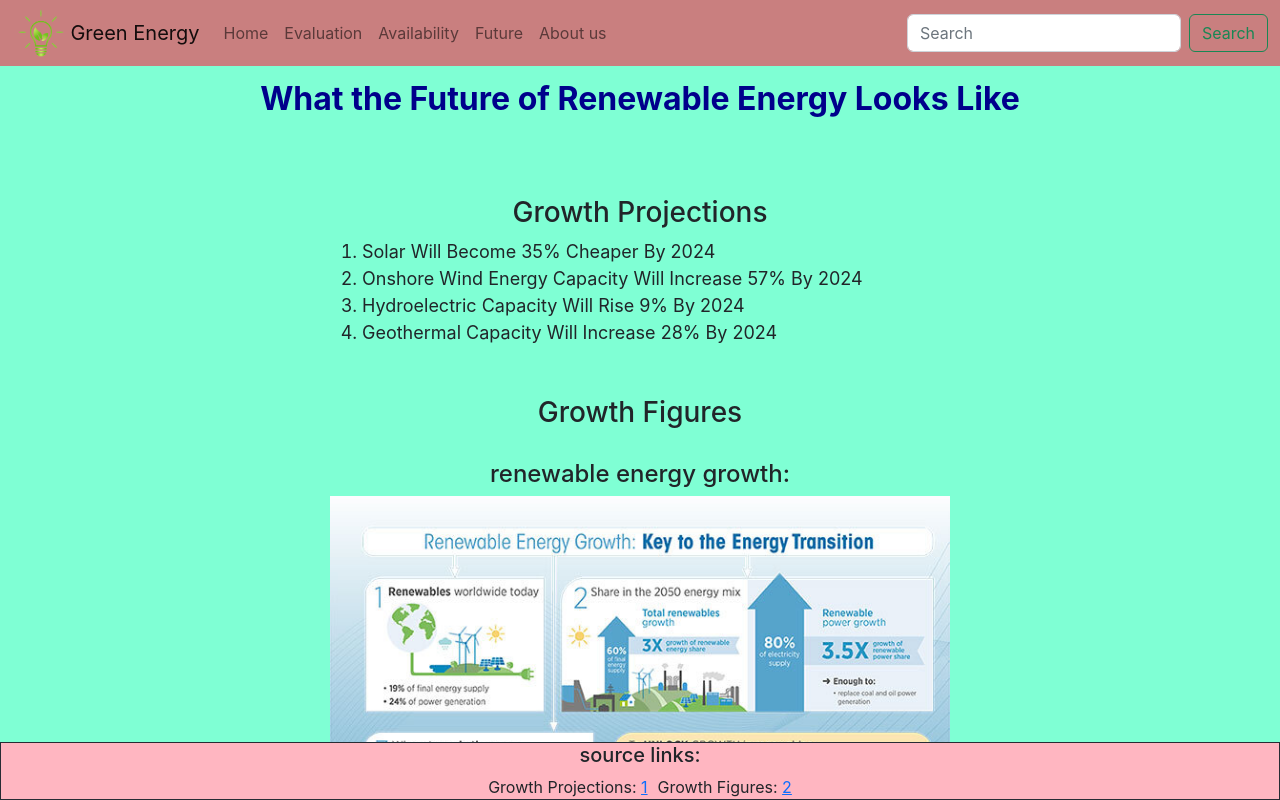
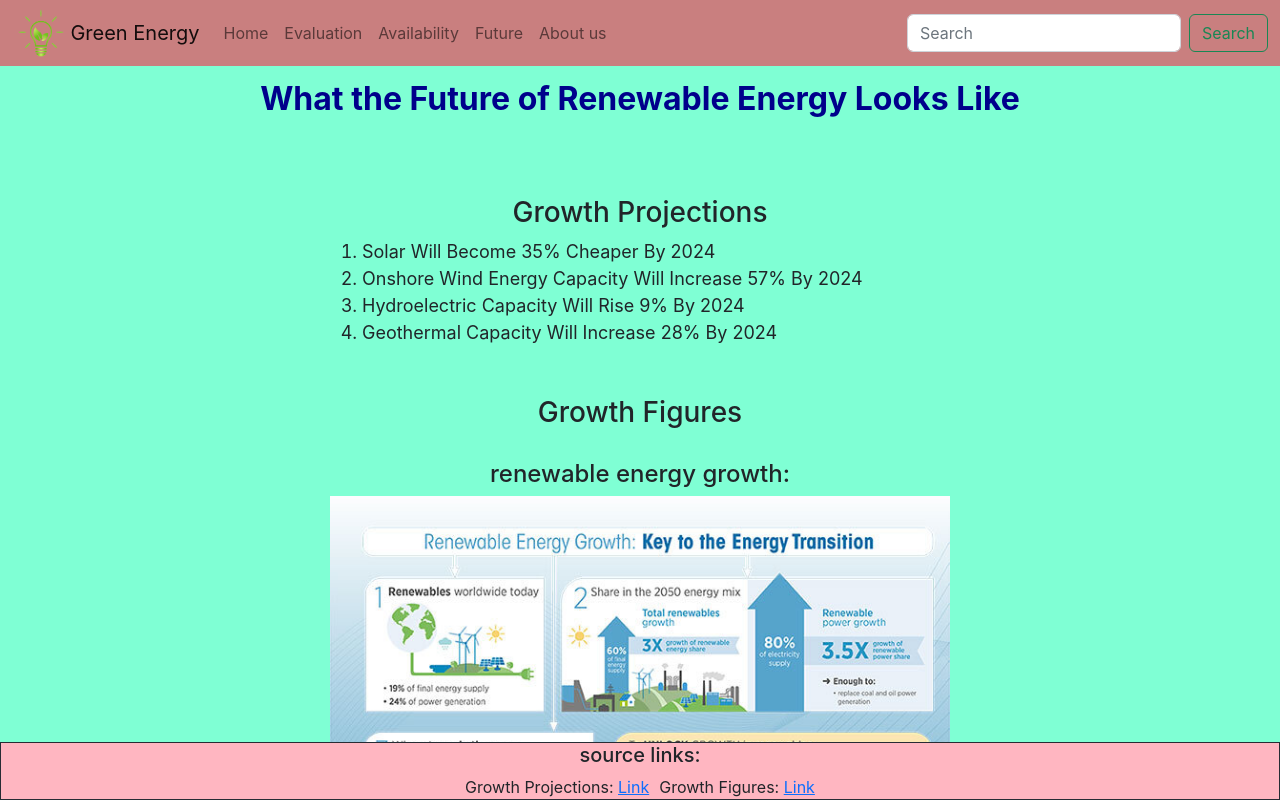
Before and after one commit to Roman-Hal/MiniProject, a React (Create React App) app: page /future in a window 1280 px wide. Shown: the top 800 px of the page. Built offline with nearby package versions, Linux system fonts and the light colour scheme.

Commit message:
Updated_source_links

```diff
--- a/src/Footer.js
+++ b/src/Footer.js
@@ -38,8 +38,8 @@ const Footer = () => {
       <div>
         <div className='source-links'>
           <h5>source links:</h5>
-          <span>Growth Projections: <a href="https://earth.org/the-growth-of-renewable-energy-what-does-the-future-hold/" target="_blank" rel="noreferrer">1</a></span>
-          <span>Growth Figures: <a href="https://www.irena.org/climatechange/Renewable-Energy-Key-climate-solution" target="_blank" rel="noreferrer">2</a></span>
+          <span>Growth Projections: <a href="https://earth.org/the-growth-of-renewable-energy-what-does-the-future-hold/" target="_blank" rel="noreferrer">Link</a></span>
+          <span>Growth Figures: <a href="https://www.irena.org/climatechange/Renewable-Energy-Key-climate-solution" target="_blank" rel="noreferrer">Link</a></span>
           <a href="" target="_blank" rel="noreferrer"></a>
         </div>
       </div>
```
